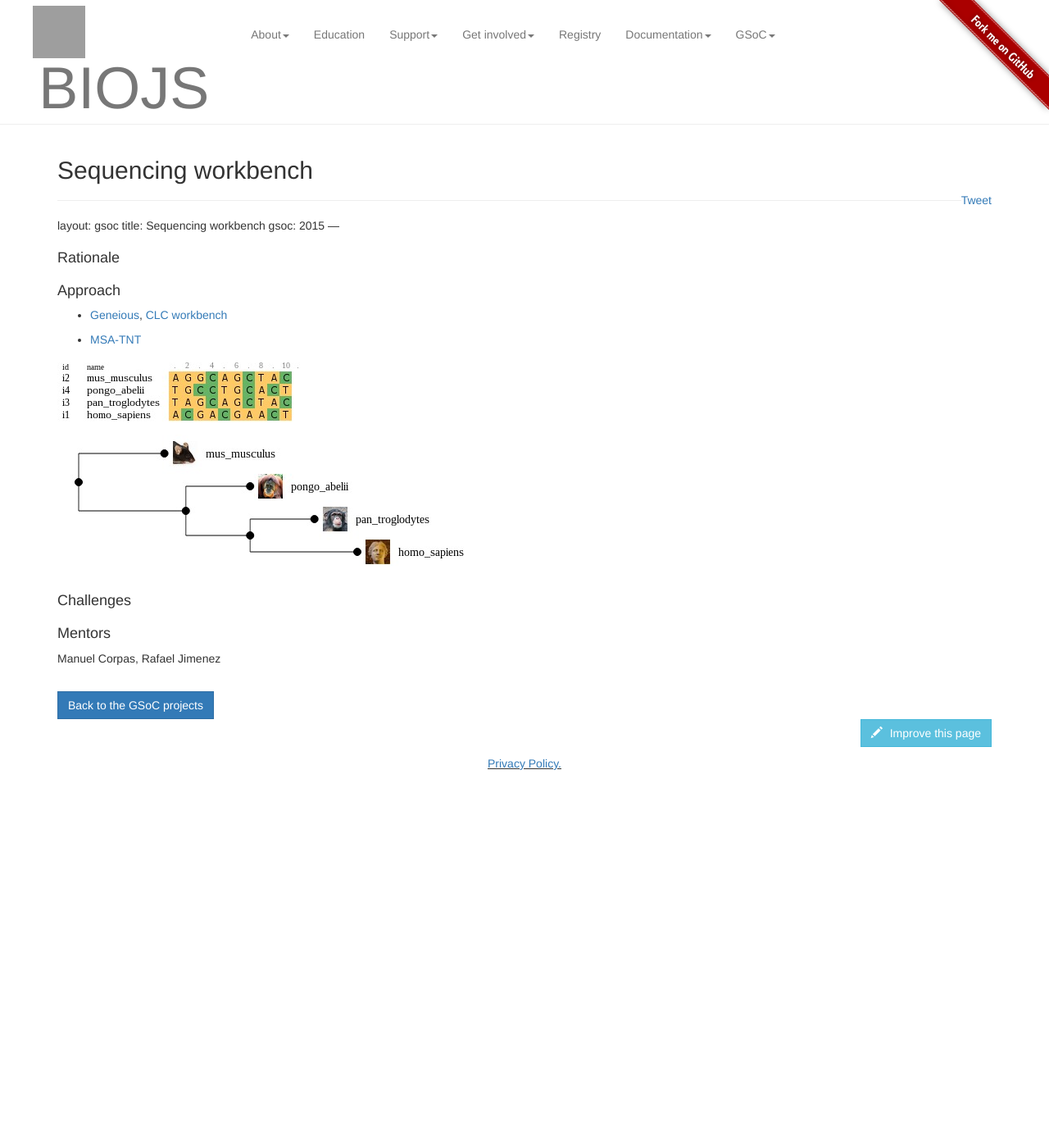
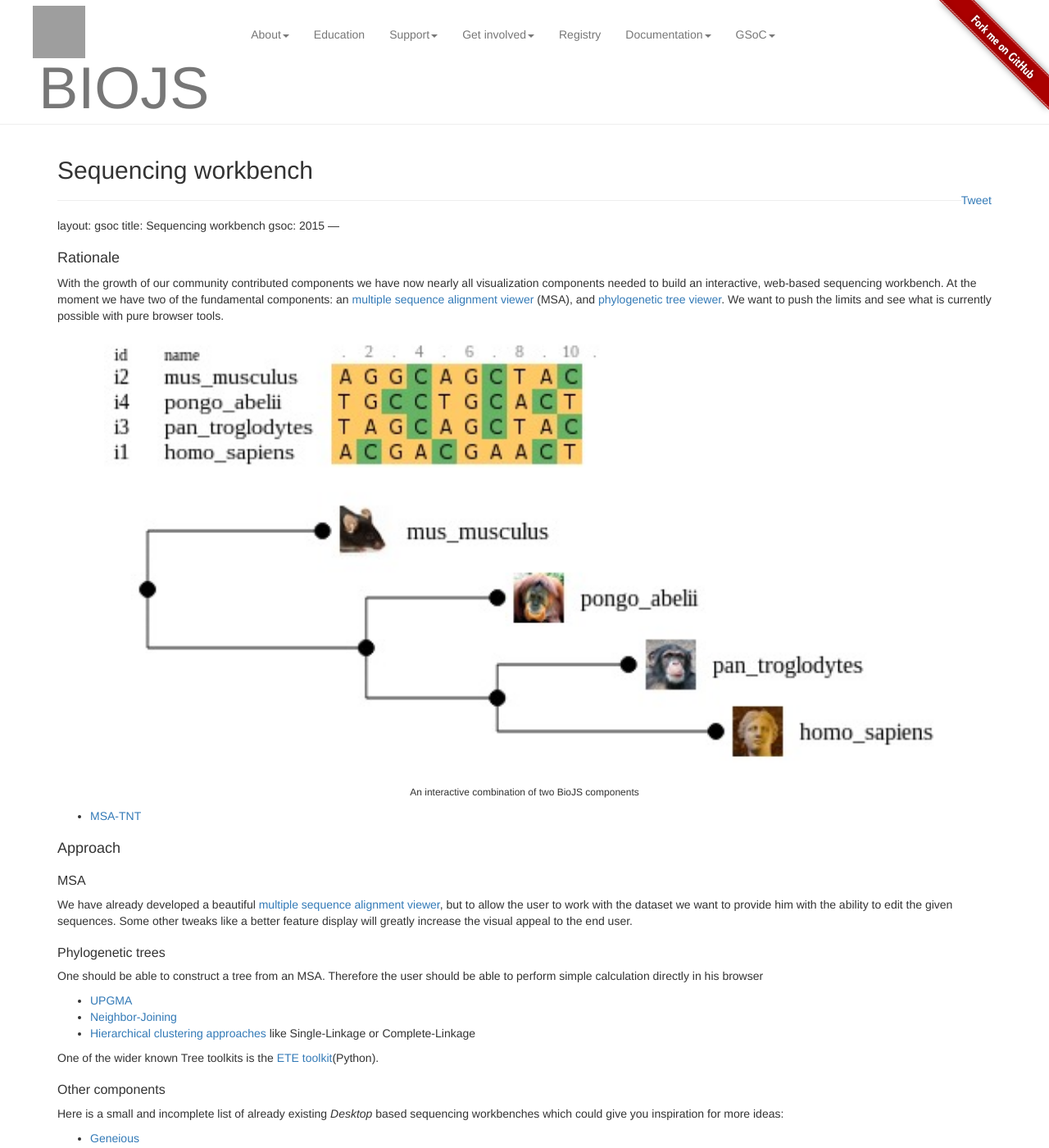
Before and after one commit to biojs/biojs.net, a Jekyll site: the page built from gsoc/2015/projects/seqworkbench.md, in a window 1280 px wide and 1400 px high. Shown: the whole window at 82% size. Built offline with Jekyll 4.4.1, drawn with Linux system fonts in a browser that asks for light colours; nearby versions of some CDN libraries; comment, search, counter and statistics services are not loaded; some of the changed text lies outside the part shown; grey boxes are pictures that could not be loaded.

Commit message:
updated gsoc15 descriptions

```diff
--- a/gsoc/2015/projects/seqworkbench.md
+++ b/gsoc/2015/projects/seqworkbench.md
@@ -7,17 +7,64 @@ gsoc: 2015
 Rationale
 ---------
 
+With the growth of our community contributed components we have now nearly all visualization components needed to build an interactive, web-based sequencing workbench.
+At the moment we have two of the fundamental components: an [multiple sequence alignment viewer][msa] (MSA), and [phylogenetic tree viewer][exelexis].
+We want to push the limits and see what is currently possible with pure browser tools.
+
+<figure>
+	<a href="http://biojs.io/#/d/msa-tnt">
+		<img src="{{ site.baseurl }}gsoc/2015/img/msa_tnt.jpg" alt="MSA-TnT" style="width:90%; max-height: 50%">
+	</a>
+	<figcaption>An interactive combination of two BioJS components</figcaption>
+</figure>
+
+* [MSA-TNT](http://biojs.io/#/d/msa-tnt)
+
+[exelexis]: http://biojs.io/d/exelixis
+[msa]: http://biojs.io/d/msa
+
 Approach
 --------
 
-* [Geneious](http://www.geneious.com/), [CLC workbench](http://www.clcbio.com/products/clc-main-workbench/)
+### MSA
 
-* [MSA-TNT](http://biojs.io/#/d/msa-tnt)
+We have already developed a beautiful [multiple sequence alignment viewer][msa], but to
+allow the user to work with the dataset we want to provide him with the ability
+to edit the given sequences. Some other tweaks like a better feature display
+will greatly increase the visual appeal to the end user.
 
-![MSA TnT]({{ site.baseurl }}gsoc/2015/img/msa_tnt.jpg){: style="max-width:90%; max-height: 50%"}
+
+### Phylogenetic trees
+
+One should be able to construct a tree from an MSA.
+Therefore the user should be able to perform simple calculation directly in his browser
+
+* [UPGMA][upgma]
+* [Neighbor-Joining][neighborjoining]
+* [Hierarchical clustering approaches][hierarchicalclust] like Single-Linkage or Complete-Linkage
+
+One of the wider known Tree toolkits is the [ETE toolkit][ETEToolkit](Python).
+
+[upgma]: https://en.wikipedia.org/wiki/UPGMA
+[neighborjoining]: https://en.wikipedia.org/wiki/Neighbor_joining
+[hierarchicalclust]: https://en.wikipedia.org/wiki/Hierarchical_clustering
+[ETEToolkit]: http://etetoolkit.org/
+
+### Other components
+
+Here is a small and incomplete list of already existing _Desktop_ based sequencing
+workbenches which could give you inspiration for more ideas:
+
+* [Geneious](http://www.geneious.com/)
+* [CLC workbench](http://www.clcbio.com/products/clc-main-workbench/)
 
 Challenges
 ---------
+
+* Building an easy-to-use UI for the end user
+* Working with big data
+* Tree algorithm tend to be computationally intensive
+* Browser compatibility
 
 Mentors
 ---------
```
Also changed, not shown: gsoc/2015/projects/biojs_dashboard.md (+23 -7 lines), gsoc/2015/projects/com-maintainer.md (deleted, +0 -25 lines), gsoc/2015/projects/com_maintainer.md (+8 -0 lines), gsoc/2015/projects/galaxy.md (+13 -8 lines), gsoc/2015/projects/ipython.md (+1 -1 lines), gsoc/2015/projects/rdf_scheme.md (+6 -3 lines).
